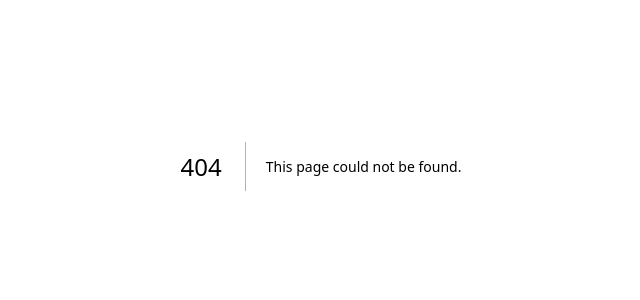
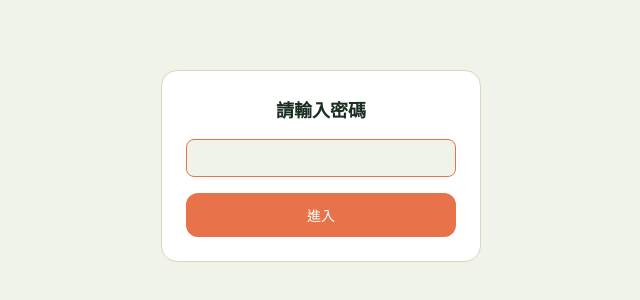
Before and after one commit to jcuhjauo/parrotcare-ai-frontend, a Next.js app: page /login in a window 1280 px wide. Before the commit this address had no page. Shown: the part 234-534 px from the top of the page, without its empty margins (319-959 px from the left). Built offline with nearby package versions, Linux system fonts and the light colour scheme.

Commit message:
新增簡易密碼保護

```diff
--- /dev/null
+++ b/app/api/site-login/route.ts
@@ -0,0 +1,20 @@
+import { NextResponse } from 'next/server';
+
+export async function POST(request: Request) {
+  const { password } = await request.json();
+  const sitePassword = process.env.SITE_PASSWORD;
+
+  if (!sitePassword || password !== sitePassword) {
+    return NextResponse.json({ message: '密碼錯誤' }, { status: 401 });
+  }
+
+  const res = NextResponse.json({ ok: true });
+  res.cookies.set('site-auth', sitePassword, {
+    httpOnly: true,
+    secure: true,
+    sameSite: 'lax',
+    maxAge: 60 * 60 * 24 * 30, // 30 天
+    path: '/',
+  });
+  return res;
+}
--- /dev/null
+++ b/app/login/page.tsx
@@ -0,0 +1,54 @@
+'use client';
+
+import { useState } from 'react';
+import { useRouter } from 'next/navigation';
+
+export default function LoginPage() {
+  const [password, setPassword] = useState('');
+  const [error, setError] = useState('');
+  const router = useRouter();
+
+  async function handleSubmit(e: React.FormEvent) {
+    e.preventDefault();
+    setError('');
+
+    const res = await fetch('/api/site-login', {
+      method: 'POST',
+      headers: { 'Content-Type': 'application/json' },
+      body: JSON.stringify({ password }),
+    });
+
+    if (!res.ok) {
+      setError('密碼錯誤');
+      return;
+    }
+
+    router.push('/scan');
+    router.refresh();
+  }
+
+  return (
+    <div className="flex min-h-screen items-center justify-center bg-canvas px-4">
+      <form
+        onSubmit={handleSubmit}
+        className="w-full max-w-xs space-y-4 rounded-2xl border border-sand bg-white p-6"
+      >
+        <p className="text-center text-lg font-bold text-ink">請輸入密碼</p>
+        <input
+          type="password"
+          value={password}
+          onChange={(e) => setPassword(e.target.value)}
+          className="w-full rounded-lg border border-sand bg-canvas px-3 py-2 text-sm outline-none focus:border-coral"
+          autoFocus
+        />
+        {error && <p className="text-sm text-coral-dark">{error}</p>}
+        <button
+          type="submit"
+          className="w-full rounded-xl bg-coral py-3 text-sm font-medium text-white"
+        >
+          進入
+        </button>
+      </form>
+    </div>
+  );
+}
--- /dev/null
+++ b/middleware.ts
@@ -0,0 +1,23 @@
+import { NextResponse } from 'next/server';
+import type { NextRequest } from 'next/server';
+
+export function middleware(request: NextRequest) {
+  const sitePassword = process.env.SITE_PASSWORD;
+
+  // 沒設定密碼的話就不擋(例如本機開發時)
+  if (!sitePassword) return NextResponse.next();
+
+  const isAuthed = request.cookies.get('site-auth')?.value === sitePassword;
+  const isLoginPage = request.nextUrl.pathname === '/login';
+  const isLoginApi = request.nextUrl.pathname === '/api/site-login';
+
+  if (isAuthed || isLoginPage || isLoginApi) {
+    return NextResponse.next();
+  }
+
+  return NextResponse.redirect(new URL('/login', request.url));
+}
+
+export const config = {
+  matcher: ['/((?!_next|favicon.ico|.*\\.svg).*)'],
+};
```
